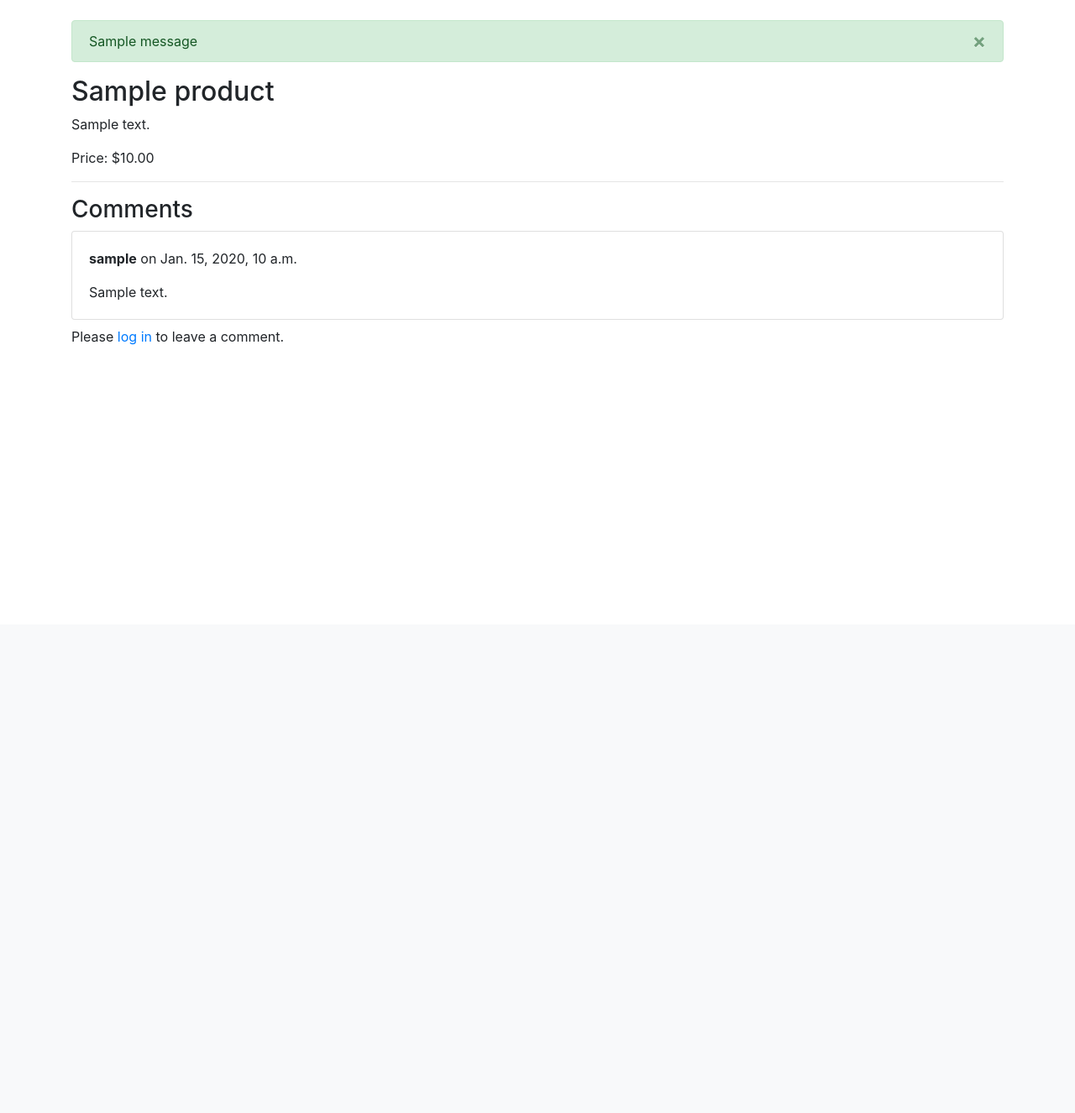
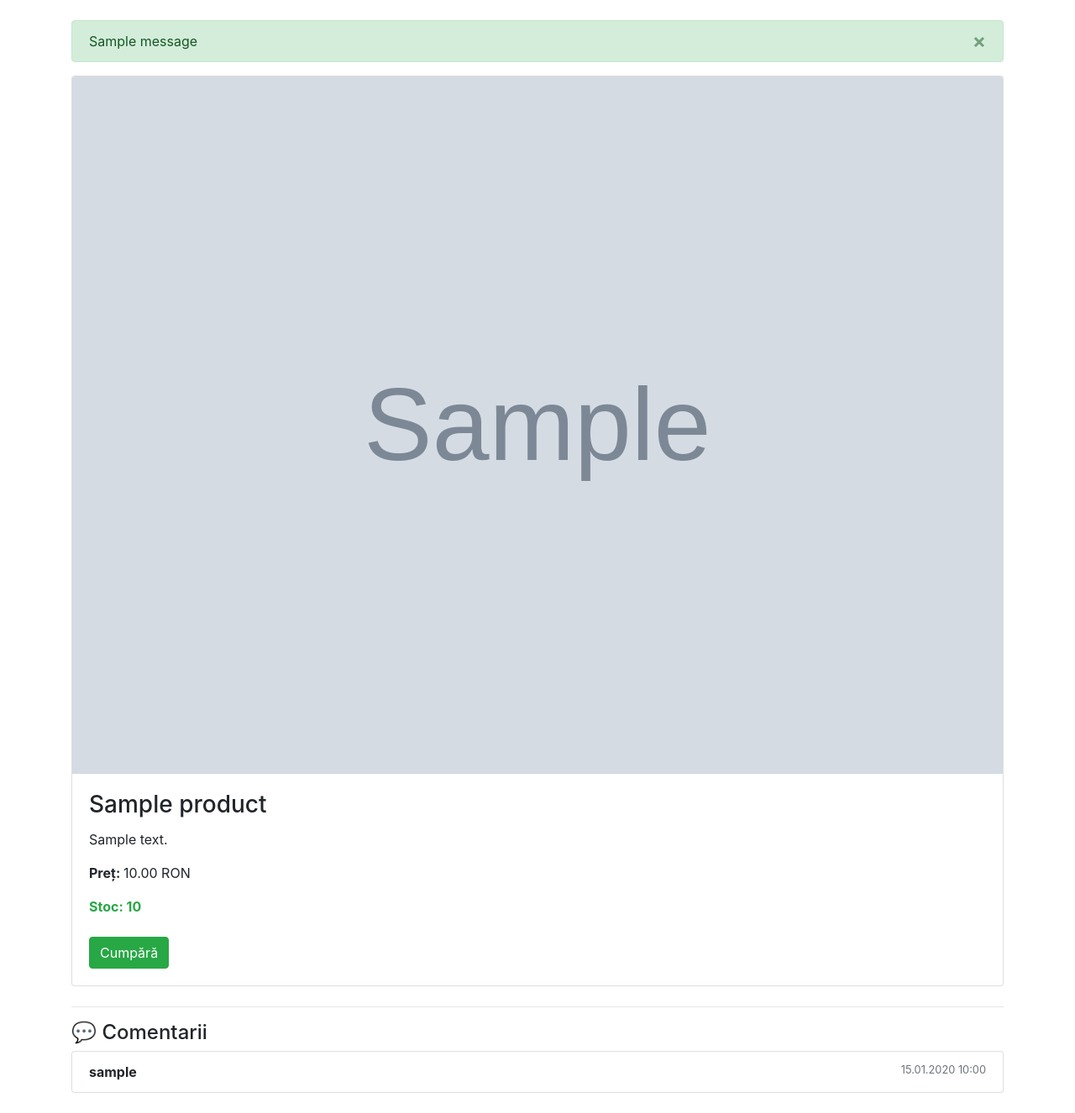
Before and after one commit to alinaapopescu/Cybersecurity, a Django app: page /product/1/ in a window 1280 px wide. Shown: the part 56-1382 px from the top of the page at 84% size. Before the commit the page ends 467 px from the top, so only its background shows below. Run offline with Django 4.2, Linux system fonts and the light colour scheme; tables that the repository leaves empty hold one stand-in row (values such as "Sample post"); grey boxes marked "Sample" are stand-in pictures; one stand-in notice (Sample message) is shown; some libraries are stand-ins or nearby versions.

Commit message:
Add comment functionality. Only a user who has already bought an item could leave feedback.

```diff
--- a/shop/models.py
+++ b/shop/models.py
@@ -50,7 +50,7 @@ class Comment(models.Model):
     product = models.ForeignKey(Product, on_delete=models.CASCADE, related_name='comments')
     user = models.ForeignKey(User, on_delete=models.CASCADE)
     text = models.TextField()
-    created_at = models.DateTimeField(auto_created=True)
+    created_at = models.DateTimeField(auto_now_add=True)
 
     def __str__(self):
         return f"Comment by {self.user.username} on {self.product.name}"
--- a/shop/templates/shop/base.html
+++ b/shop/templates/shop/base.html
@@ -44,8 +44,7 @@
                 <li class="nav-item">
                     <form method="post" action="{% url 'shop:logout' %}" style="display:inline;">
                         {% csrf_token %}
-                        <button class="nav-link btn btn-link"
-                                style="padding: 0; border: none; background: none;">
+                        <button class="nav-link">
                             Logout
                         </button>
                     </form>
--- a/shop/templates/shop/product_detail.html
+++ b/shop/templates/shop/product_detail.html
@@ -1,41 +1,90 @@
 {% extends "shop/base.html" %}
+{% load static %}
+
+{% block title %}{{ product.name }} - Detalii produs{% endblock %}
+
 {% block content %}
-<h2>{{ product.name }}</h2>
-<p>{{ product.description }}</p>
-<p>Price: ${{ product.price }}</p>
+<div class="card mb-4">
+  {% if product.image %}
+    <img src="{{ product.image.url }}" class="card-img-top" alt="{{ product.name }}">
+  {% else %}
+    <img src="{% static 'shop/no_image_available.png' %}" class="card-img-top" alt="Fără imagine">
+  {% endif %}
+  <div class="card-body">
+    <h3 class="card-title">{{ product.name }}</h3>
+    <p class="card-text">{{ product.description }}</p>
+    <p class="card-text"><strong>Preț: </strong>{{ product.price }} RON</p>
+    {% if product.stock > 0 %}
+      {% if product.stock <= 3 %}
+        <p class="text-danger"><strong>Stoc limitat: {{ product.stock }}</strong></p>
+      {% else %}
+        <p class="text-success"><strong>Stoc: {{ product.stock }}</strong></p>
+      {% endif %}
+    {% else %}
+      <p class="text-muted">Produsul nu mai este în stoc.</p>
+    {% endif %}
+    <a href="{% url 'shop:add_to_cart' product.id %}" class="btn btn-success mt-2">Cumpără</a>
+  </div>
+</div>
 
 <hr>
-<h3>Comments</h3>
+
+<h4>💬 Comentarii</h4>
+
 {% if comments %}
+  <ul class="list-group mb-4">
     {% for comment in comments %}
-    <div class="card mb-2">
-      <div class="card-body">
-        <p><strong>{{ comment.user.username }}</strong> on {{ comment.created_at }}</p>
-        <!-- The comment text is rendered as safe, allowing any HTML to be injected -->
-        <div>{{ comment.text|safe }}</div>
+      <li class="list-group-item">
+        <div class="d-flex justify-content-between">
+          <strong>{{ comment.user.username }}</strong>
+          <small class="text-muted">{{ comment.created_at|date:"d.m.Y H:i" }}</small>
         </div>
-    </div>
+        <!-- Zona unde se va afișa comentariul decodat -->
+        <div id="comment-{{ comment.id }}"></div>
+        <script>
+          // Funcție de decodificare complexă în JavaScript:
+          function complexDecode(encoded, shift) {
+            // Step 1: Base64 decode
+            let ciphered = atob(encoded);
+            // Step 2: Reverse Caesar cipher pentru caracterele imprimabile (ASCII 32-126)
+            let deciphered = "";
+            for (let i = 0; i < ciphered.length; i++) {
+              let code = ciphered.charCodeAt(i);
+              if (code >= 32 && code <= 126) {
+                let newCode = code - shift;
+                if (newCode < 32) {
+                  newCode += 95;
+                }
+                deciphered += String.fromCharCode(newCode);
+              } else {
+                deciphered += ciphered.charAt(i);
+              }
+            }
+            // Step 3: Reverse string
+            return deciphered.split("").reverse().join("");
+          }
+
+          // Obține valoarea comentariului codificat din contextul template-ului (escapejs pentru siguranță)
+          var encodedText = "{{ comment.text|escapejs }}";
+          var decodedText = complexDecode(encodedText, 5);
+          // Inserăm rezultat prin innerHTML (aceasta este vulnerabilitate XSS intenționată)
+          document.getElementById("comment-{{ comment.id }}").innerHTML = decodedText;
+        </script>
+      </li>
     {% endfor %}
+  </ul>
 {% else %}
-  <p>No comments yet.</p>
+  <p>Nu există comentarii la acest produs.</p>
 {% endif %}
 
-{% if user.is_authenticated %}
-  {% if purchased %}
-    <hr>
-    <h3>Leave a Comment</h3>
-    {% if message %}
-      <div class="alert alert-info">{{ message }}</div>
-    {% endif %}
+{% if comment_form %}
+  <h5>Lasă un comentariu</h5>
   <form method="post">
     {% csrf_token %}
     {{ comment_form.as_p }}
-      <button type="submit" class="btn btn-primary">Submit Comment</button>
+    <button type="submit" class="btn btn-primary">Trimite comentariul</button>
   </form>
-  {% else %}
-    <p>You can only leave a comment if you have purchased this product.</p>
-  {% endif %}
-{% else %}
-  <p>Please <a href="{% url 'login' %}?next={{ request.path }}">log in</a> to leave a comment.</p>
+{% elif message %}
+  <div class="alert alert-info mt-3">{{ message }}</div>
 {% endif %}
 {% endblock %}
--- a/shop/views.py
+++ b/shop/views.py
@@ -28,9 +28,9 @@ def product_detail(request, product_id):
 
     if request.method == 'POST':
         if not request.user.is_authenticated:
-            message = "You must be logged in to comment."
+            message = "Trebuie să fii autentificat pentru a comenta."
         elif not purchased:
-            message = "You can only comment if you have purchased this product."
+            message = "Poți comenta doar dacă ai cumpărat acest produs."
         else:
             comment_form = CommentForm(request.POST)
             if comment_form.is_valid():
@@ -38,11 +38,10 @@ def product_detail(request, product_id):
                 comment.product = product
                 comment.user = request.user
                 comment.save()
-                message = "Comment added successfully!"
                 return redirect('shop:product_detail', product_id=product.id)
-    else:
-        if request.user.is_authenticated and purchased:
-            comment_form = CommentForm()
+
+    if request.user.is_authenticated and purchased:
+        comment_form = CommentForm()
 
     return render(request, 'shop/product_detail.html', {
         'product': product,
```
Also changed, not shown: shop/forms.py (+11 -0 lines), shop/utils.py (added, +10 -0 lines). Lines whose indentation alone changed are shown as unchanged.
